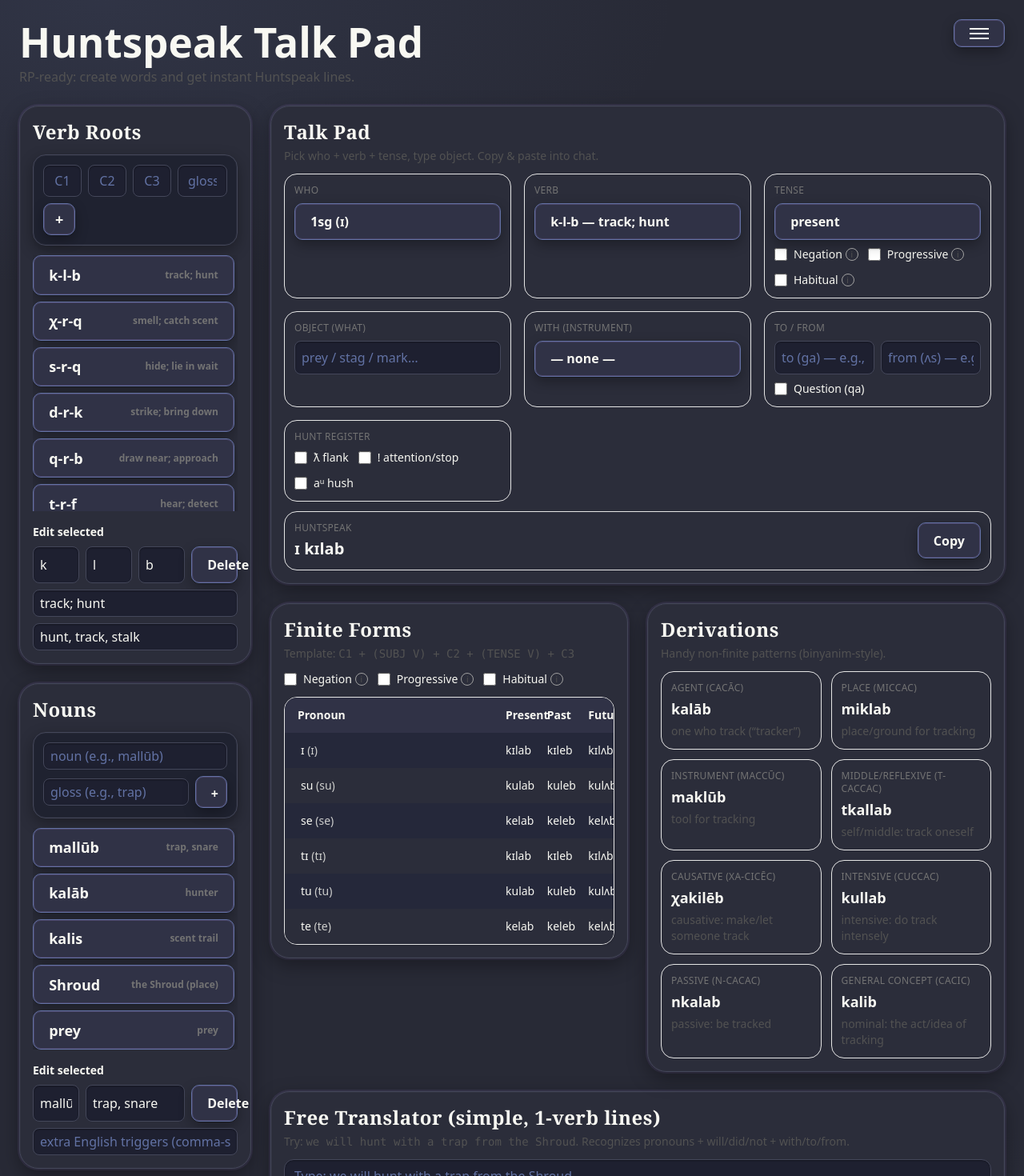
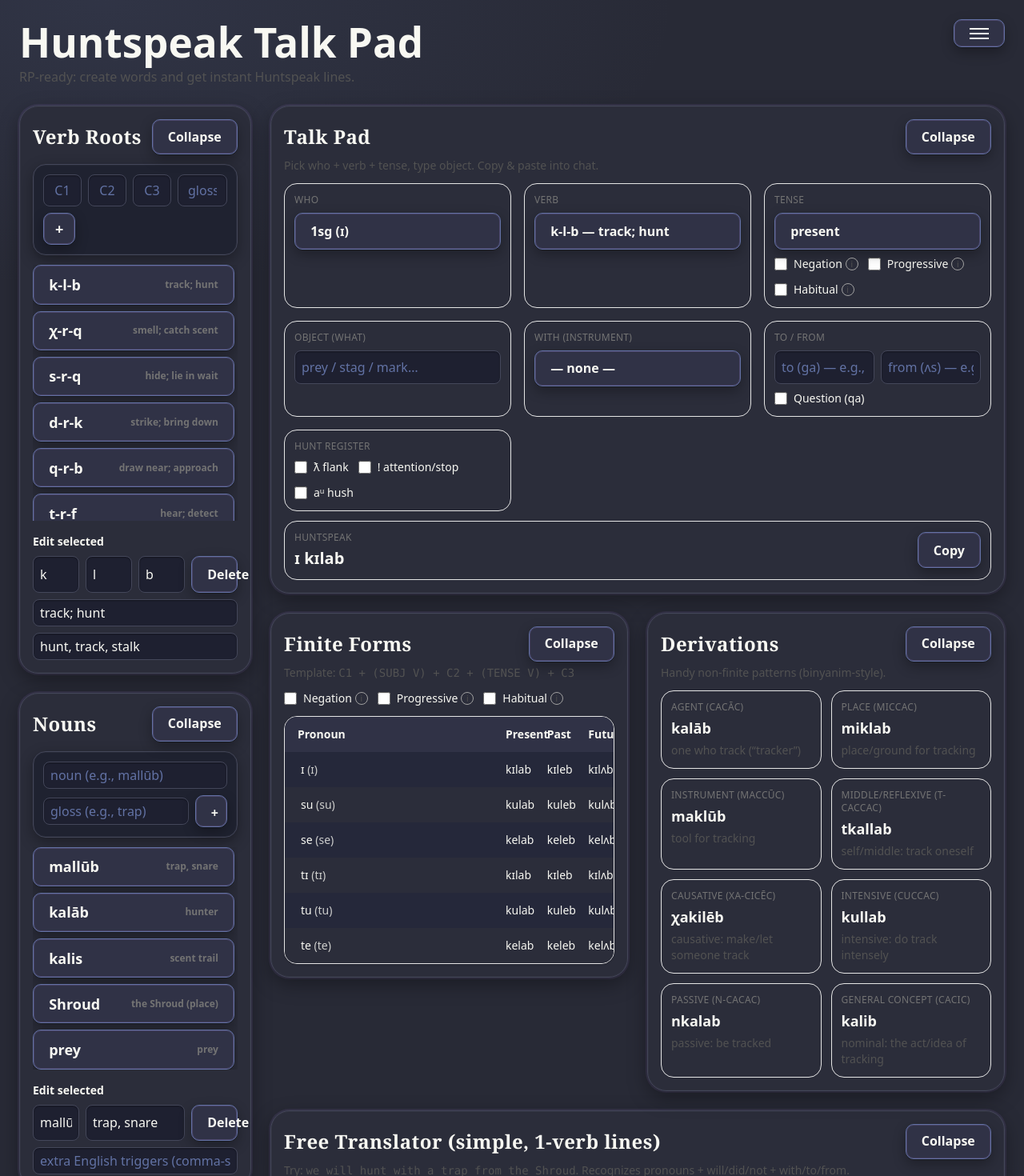
Before and after one commit to L1ghth0us3/Moontalk, a React (Vite) app: page / in a window 1280 px wide. Shown: the top 1470 px of the page at 80% size. Built offline with nearby package versions, Linux system fonts and the light colour scheme.

Commit message:
feat(ui-collapse): add collapsible headers to Roots, Nouns, Talk Pad, Finite Forms, Derivations, Translator (persisted where sensible)

```diff
--- a/src/HuntspeakTalkPad.tsx
+++ b/src/HuntspeakTalkPad.tsx
@@ -53,6 +53,21 @@
   }, [theme, systemDark]);
 
   const selected = roots.find(r=>r.id===selectedId) || null;
+  const [talkCollapsed, setTalkCollapsed] = useState(false);
+  function TalkPadCollapse(){
+    return (
+      <button className="px-2 py-1 text-sm rounded border border-neutral-300 hover:bg-neutral-50" onClick={()=>setTalkCollapsed(c=>!c)}>{talkCollapsed? 'Expand' : 'Collapse'}</button>
+    );
+  }
+  function TalkPadBody(){
+    if (talkCollapsed) return null;
+    return (
+      <>
+        <p className="text-sm text-neutral-600 mb-3">Pick who + verb + tense, type object. Copy & paste into chat.</p>
+        <TalkPad roots={roots} nouns={nouns} />
+      </>
+    );
+  }
 
   // Import/Export (roots + nouns)
   function exportData(){
@@ -112,9 +127,11 @@
         </aside>
         <main className="lg:col-span-3 2xl:col-span-4 space-y-6">
           <section className="rounded-3xl border border-neutral-200 p-4 shadow-sm fantasy-card">
-            <h2 className="text-xl md:text-2xl font-semibold mb-1">Talk Pad</h2>
-            <p className="text-sm text-neutral-600 mb-3">Pick who + verb + tense, type object. Copy & paste into chat.</p>
-            <TalkPad roots={roots} nouns={nouns} />
+            <div className="flex items-center justify-between mb-1">
+              <h2 className="text-xl md:text-2xl font-semibold">Talk Pad</h2>
+              <TalkPadCollapse />
+            </div>
+            <TalkPadBody />
           </section>
           {selected && (
             <div className="grid grid-cols-1 xl:grid-cols-2 gap-6 items-start">
--- a/src/components/Derivations.tsx
+++ b/src/components/Derivations.tsx
@@ -1,4 +1,4 @@
-import { useMemo } from "react";
+import { useMemo, useState } from "react";
 import type { Root } from "../types";
 
 const DERIVATIONS = [
@@ -33,9 +33,16 @@
     concept:  `nominal: the act/idea of ${gerund(base)}`,
   } as const;
 
+  const [collapsed, setCollapsed] = useState(false as any) as [boolean, any];
+  // lightweight state without adding storage util here
   return (
     <section className="rounded-3xl border border-neutral-200 p-4 shadow-sm fantasy-card">
-      <h2 className="text-xl md:text-2xl font-semibold mb-1">Derivations</h2>
+      <div className="flex items-center justify-between mb-1">
+        <h2 className="text-xl md:text-2xl font-semibold">Derivations</h2>
+        <button className="px-2 py-1 text-sm rounded border border-neutral-300 hover:bg-neutral-50" onClick={()=>setCollapsed((c:boolean)=>!c)}>{collapsed? 'Expand' : 'Collapse'}</button>
+      </div>
+      {!collapsed && (
+      <>
       <p className="text-sm text-neutral-600 mb-3">Handy non-finite patterns (binyanim-style).</p>
       <div className="grid grid-cols-1 md:grid-cols-2 gap-3">
         {DERIVATIONS.map(d => (
@@ -46,6 +53,8 @@
           </div>
         ))}
       </div>
+      </>
+      )}
     </section>
   );
 }
--- a/src/components/FiniteForms.tsx
+++ b/src/components/FiniteForms.tsx
@@ -8,6 +8,7 @@
   const [showNeg, setShowNeg] = useState(false);
   const [showProg, setShowProg] = useState(false);
   const [showHab, setShowHab] = useState(false);
+  const [collapsed, setCollapsed] = useState(false);
 
   const rows = useMemo(() => PRONOUNS.map(p => {
     const baseForms = TENSES.map(t => buildFinite(root, p.subjV, t.vowel));
@@ -20,7 +21,12 @@
 
   return (
     <section className="rounded-3xl border border-neutral-200 p-4 shadow-sm fantasy-card">
-      <h2 className="text-xl md:text-2xl font-semibold mb-1">Finite Forms</h2>
+      <div className="flex items-center justify-between mb-1">
+        <h2 className="text-xl md:text-2xl font-semibold">Finite Forms</h2>
+        <button className="px-2 py-1 text-sm rounded border border-neutral-300 hover:bg-neutral-50" onClick={()=>setCollapsed(c=>!c)}>{collapsed? 'Expand' : 'Collapse'}</button>
+      </div>
+      {!collapsed && (
+      <>
       <p className="text-sm text-neutral-600 mb-3">Template: <code>C1 + (SUBJ V) + C2 + (TENSE V) + C3</code></p>
       <div className="flex flex-wrap items-center gap-3 mb-3">
         <Toggle label="Negation" info="Adds naaq-; naq- before k/g/q." checked={showNeg} onChange={setShowNeg} />
@@ -54,6 +60,8 @@
           </tbody>
         </table>
       </div>
+      </>
+      )}
     </section>
   );
 }
--- a/src/components/FreeTranslator.tsx
+++ b/src/components/FreeTranslator.tsx
@@ -7,6 +7,7 @@
 export default function FreeTranslator({ roots, nouns }: { roots: Root[]; nouns: Noun[] }){
   const [en, setEn] = useState("");
   const [hs, setHs] = useState("");
+  const [collapsed, setCollapsed] = useState(false);
 
   function norm(s: string) { return s.toLowerCase().replace(/[()]/g, "").replace(/\s+/g, " ").trim(); }
   function stripArticles(s: string) { return s.replace(/^(a|an|the)\s+/, ""); }
@@ -37,7 +38,12 @@
 
   return (
     <section className="rounded-3xl border border-neutral-200 p-4 shadow-sm fantasy-card">
-      <h2 className="text-xl md:text-2xl font-semibold mb-1">Free Translator (simple, 1-verb lines)</h2>
+      <div className="flex items-center justify-between mb-1">
+        <h2 className="text-xl md:text-2xl font-semibold">Free Translator (simple, 1-verb lines)</h2>
+        <button className="px-2 py-1 text-sm rounded border border-neutral-300 hover:bg-neutral-50" onClick={()=>setCollapsed(c=>!c)}>{collapsed? 'Expand' : 'Collapse'}</button>
+      </div>
+      {!collapsed && (
+      <>
       <p className="text-sm text-neutral-600 mb-3">Try: <code>we will hunt with a trap from the Shroud</code>. Recognizes pronouns + will/did/not + with/to/from.</p>
       <div className="space-y-2">
         <textarea className="w-full h-20 px-3 py-2 rounded-xl border border-neutral-300" placeholder="Type: we will hunt with a trap from the Shroud" value={en} onChange={e=>setEn(e.target.value)} />
@@ -51,6 +57,8 @@
           <div className="text-lg font-semibold break-words mt-1">{hs || "—"}</div>
         </div>
       </div>
+      </>
+      )}
     </section>
   );
 }
--- a/src/components/editors/NounEditor.tsx
+++ b/src/components/editors/NounEditor.tsx
@@ -16,9 +16,16 @@
   const updateNoun = (id: string, patch: Partial<Noun>) => setNouns(prev=> prev.map(n=> n.id===id ? { ...n, ...patch } : n));
   const deleteNoun = (id: string) => { setNouns(prev=> prev.filter(n=> n.id!==id)); if (selectedId===id) onSelect(nouns.find(n=> n.id!==id)?.id ?? null); };
 
+  const [collapsed, setCollapsed] = useLocalStorageState<boolean>('huntspeak_collapse_nouns', false);
+
   return (
     <section className="rounded-3xl border border-neutral-200 p-4 shadow-sm overflow-hidden fantasy-card">
-      <h2 className="text-xl md:text-2xl font-semibold mb-3">Nouns</h2>
+      <div className="flex items-center justify-between mb-3">
+        <h2 className="text-xl md:text-2xl font-semibold">Nouns</h2>
+        <button className="px-2 py-1 text-sm rounded border border-neutral-300 hover:bg-neutral-50" onClick={()=>setCollapsed(c=>!c)}>{collapsed? 'Expand' : 'Collapse'}</button>
+      </div>
+      {!collapsed && (
+      <>
       <NounCreator onCreate={addNoun} />
       <div className="mt-3 max-h-[20rem] overflow-y-auto space-y-2 pr-1">
         {nouns.map(n => (
@@ -43,6 +50,8 @@
           <input className="w-full px-2 py-1 rounded-lg border border-neutral-300" placeholder="extra English triggers (comma-separated)" value={synText} onChange={e=>setSynText(e.target.value)} onBlur={e=> updateNoun(selected.id, { synonyms: e.target.value.split(",").map(s=>s.trim()).filter(Boolean) })} />
         </div>
       )}
+      </>
+      )}
     </section>
   );
 }
--- a/src/components/editors/RootEditor.tsx
+++ b/src/components/editors/RootEditor.tsx
@@ -20,9 +20,16 @@
   const updateRoot = (id: string, patch: Partial<Root>) => setRoots(prev=> prev.map(r=> r.id===id ? { ...r, ...patch }: r));
   const deleteRoot = (id: string) => { setRoots(prev=> prev.filter(r=> r.id!==id)); if (selectedId===id) onSelect(roots.find(r=> r.id!==id)?.id ?? null); };
 
+  const [collapsed, setCollapsed] = useLocalStorageState<boolean>('huntspeak_collapse_roots', false);
+
   return (
     <section className="rounded-3xl border border-neutral-200 p-4 shadow-sm overflow-hidden fantasy-card">
-      <h2 className="text-xl md:text-2xl font-semibold mb-3">Verb Roots</h2>
+      <div className="flex items-center justify-between mb-3">
+        <h2 className="text-xl md:text-2xl font-semibold">Verb Roots</h2>
+        <button className="px-2 py-1 text-sm rounded border border-neutral-300 hover:bg-neutral-50" onClick={()=>setCollapsed(c=>!c)}>{collapsed? 'Expand' : 'Collapse'}</button>
+      </div>
+      {!collapsed && (
+      <>
       <RootCreator onCreate={addRoot} />
       <div className="mt-3 max-h-[20rem] overflow-y-auto space-y-2 pr-1">
         {roots.map(r => (
@@ -49,6 +56,8 @@
           <input className="w-full px-2 py-1 rounded-lg border border-neutral-300" placeholder="extra English triggers (comma-separated)" value={synonymsText} onChange={e=>setSynonymsText(e.target.value)} onBlur={e=> updateRoot(selected.id, { synonyms: e.target.value.split(",").map(s=>s.trim()).filter(Boolean) })} />
         </div>
       )}
+      </>
+      )}
     </section>
   );
 }
```
